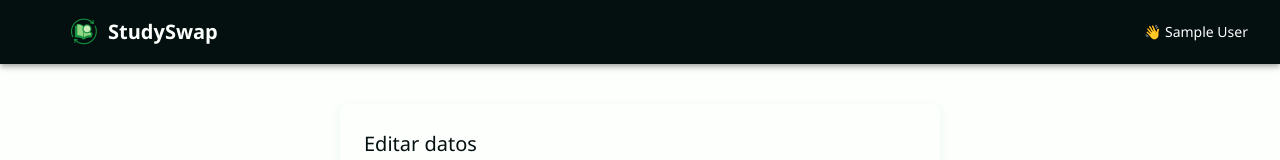
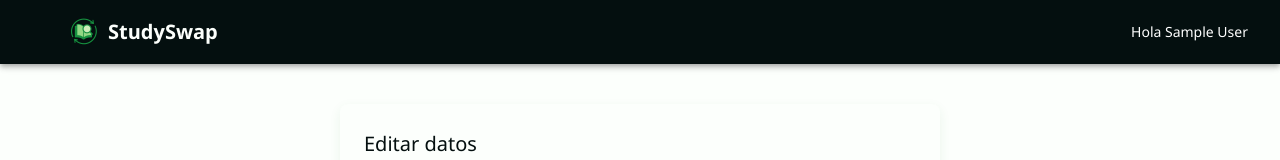
Before and after one commit to olista94/StudySwap, a React (Vite) app in the folder frontend/: page /profile in a window 1280 px wide. Shown: the top 160 px of the page. Built offline with nearby package versions, Linux system fonts and the light colour scheme; sample sign-in values are in the browser's storage; some icons are missing.

Commit message:
refactor
cambiado footer y navbar

```diff
--- a/frontend/src/components/Footer.jsx
+++ b/frontend/src/components/Footer.jsx
@@ -31,7 +31,7 @@ export default function Footer() {
           <Typography>
             Soy Oscar, desarrollador web full-stack. Esta plataforma ha sido creada para conectar estudiantes y facilitar el intercambio de recursos académicos.
             <br />
-            Este es mi proyecto final del bootcamp de desarrollo web full-stack de Evolve Academy.
+            Este es mi proyecto final del <strong>Máster de desarrollo web full-stack & IA</strong> de Evolve Academy.
             <br />
             Para ver más proyectos, visita mi perfil de <Link href="https://github.com/olista94" target="_blank">GitHub</Link>
           </Typography>
--- a/frontend/src/components/Navbar.jsx
+++ b/frontend/src/components/Navbar.jsx
@@ -132,7 +132,7 @@ export default function Navbar() {
 
           {user && (
             <Typography variant="body2" sx={{ mr: 1 }}>
-              👋 {user.name}
+              Hola {user.name}
             </Typography>
           )}
         </Toolbar>
```
